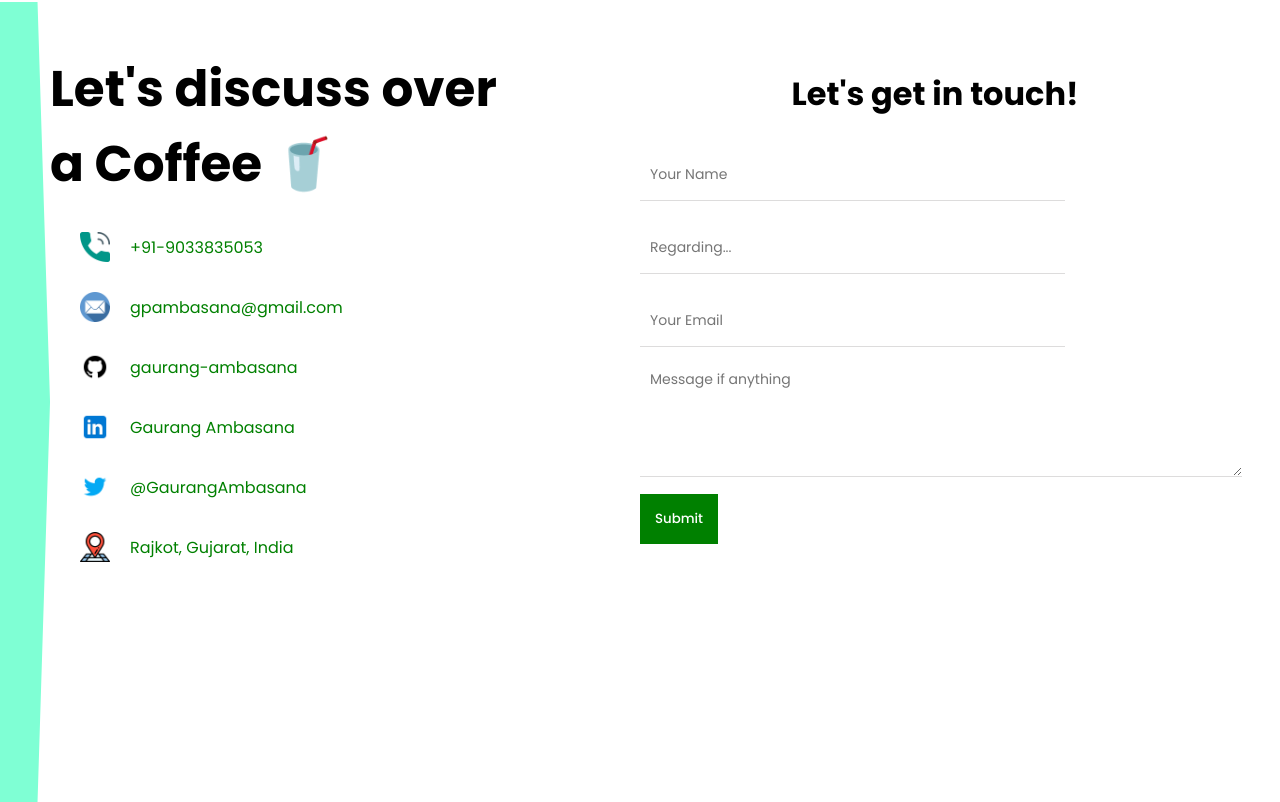
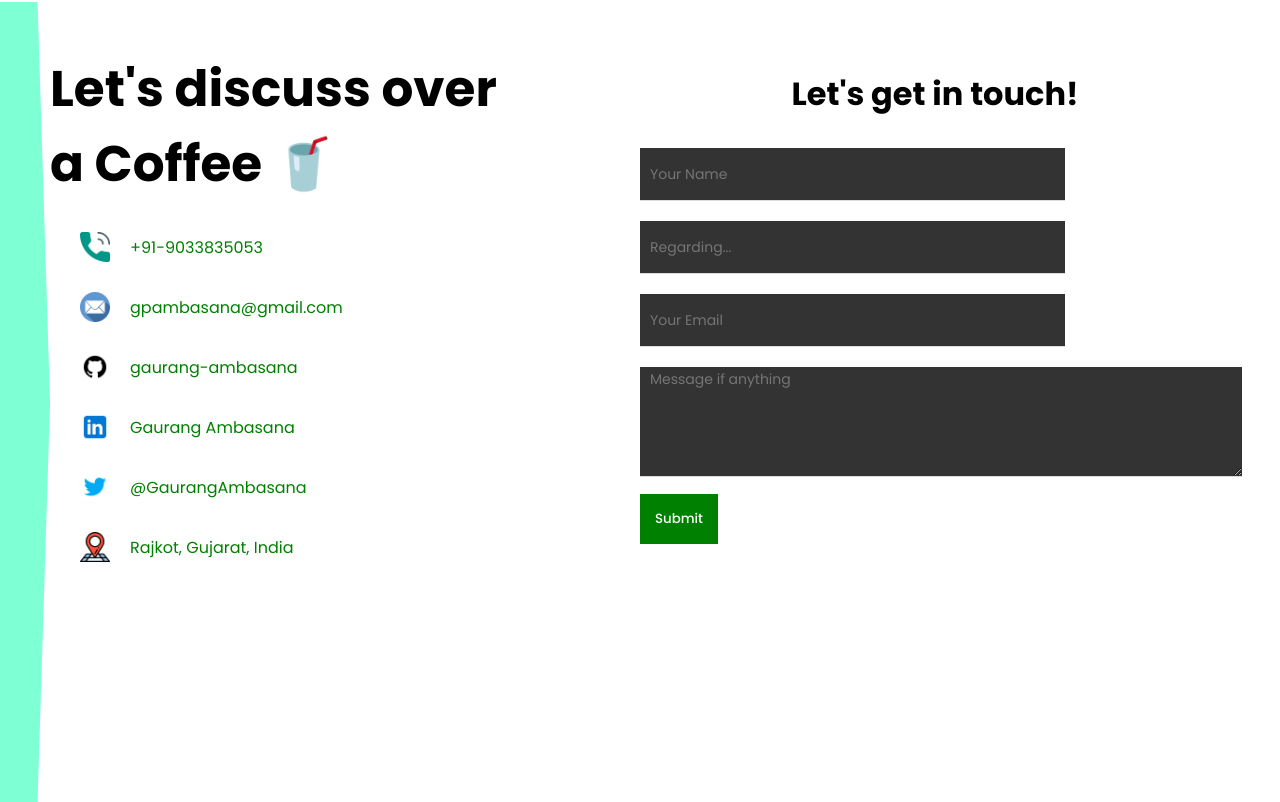
Before and after one commit to gaurang-ambasana/portfolio-website, a React (Create React App) app: page / in a window 1280 px wide. Shown: the part 2205-3007 px from the top of the page. Built offline with nearby package versions, Linux system fonts and the light colour scheme.

Commit message:
added dark mode based style

```diff
--- a/src/components/contact-form/ContactForm.jsx
+++ b/src/components/contact-form/ContactForm.jsx
@@ -1,10 +1,22 @@
-import { useRef, useState } from "react";
+import { useContext, useRef, useState } from "react";
 import "./contactForm.css";
 import { sendForm } from "emailjs-com";
+import { ThemeContext } from "../../context/context";
 
 const ContactForm = () => {
   const formRef = useRef();
   const [msg, setMsg] = useState("");
+
+  const { state } = useContext(ThemeContext);
+  const { darkMode } = state;
+
+  const inputStyle = {
+    backgroundColor: darkMode && "#333",
+  };
+
+  const msgStyle = {
+    color: darkMode ? "white" : "black",
+  };
 
   const setMsgFor5Sec = (msg) => {
     msg && setMsg(msg);
@@ -38,6 +50,7 @@ const ContactForm = () => {
     <form ref={formRef} onSubmit={submitHandler}>
       <input
         type="text"
+        style={inputStyle}
         autoComplete="off"
         placeholder="Your Name"
         name="username"
@@ -46,6 +59,7 @@ const ContactForm = () => {
       />
       <input
         type="text"
+        style={inputStyle}
         autoComplete="off"
         placeholder="Regarding..."
         name="subject"
@@ -54,6 +68,7 @@ const ContactForm = () => {
       />
       <input
         type="email"
+        style={inputStyle}
         autoComplete="off"
         placeholder="Your Email"
         name="useremail"
@@ -61,6 +76,7 @@ const ContactForm = () => {
         required
       />
       <textarea
+        style={inputStyle}
         rows="5"
         autoComplete="off"
         placeholder="Message if anything"
@@ -68,7 +84,7 @@ const ContactForm = () => {
         required
       />
       <button>Submit</button>
-      <p>{msg}</p>
+      <p style={msgStyle}>{msg}</p>
     </form>
   );
 };
```
